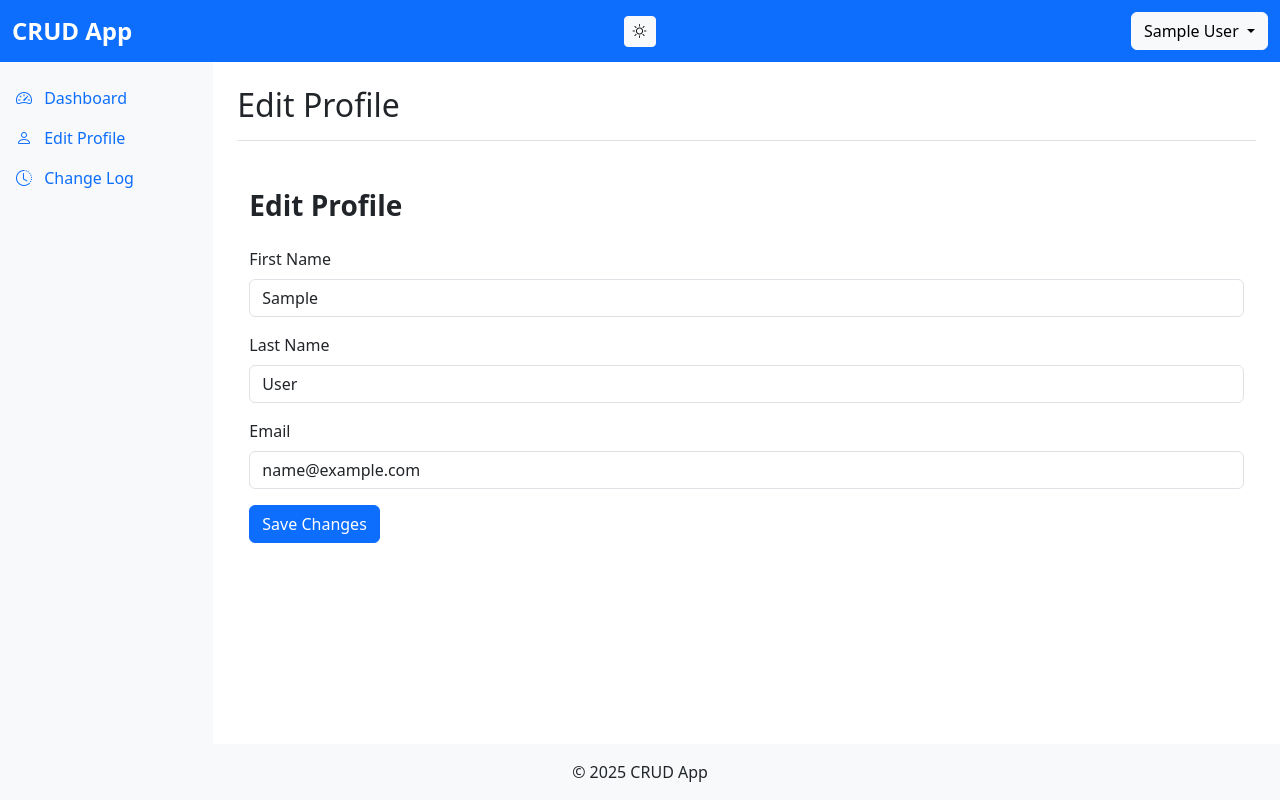
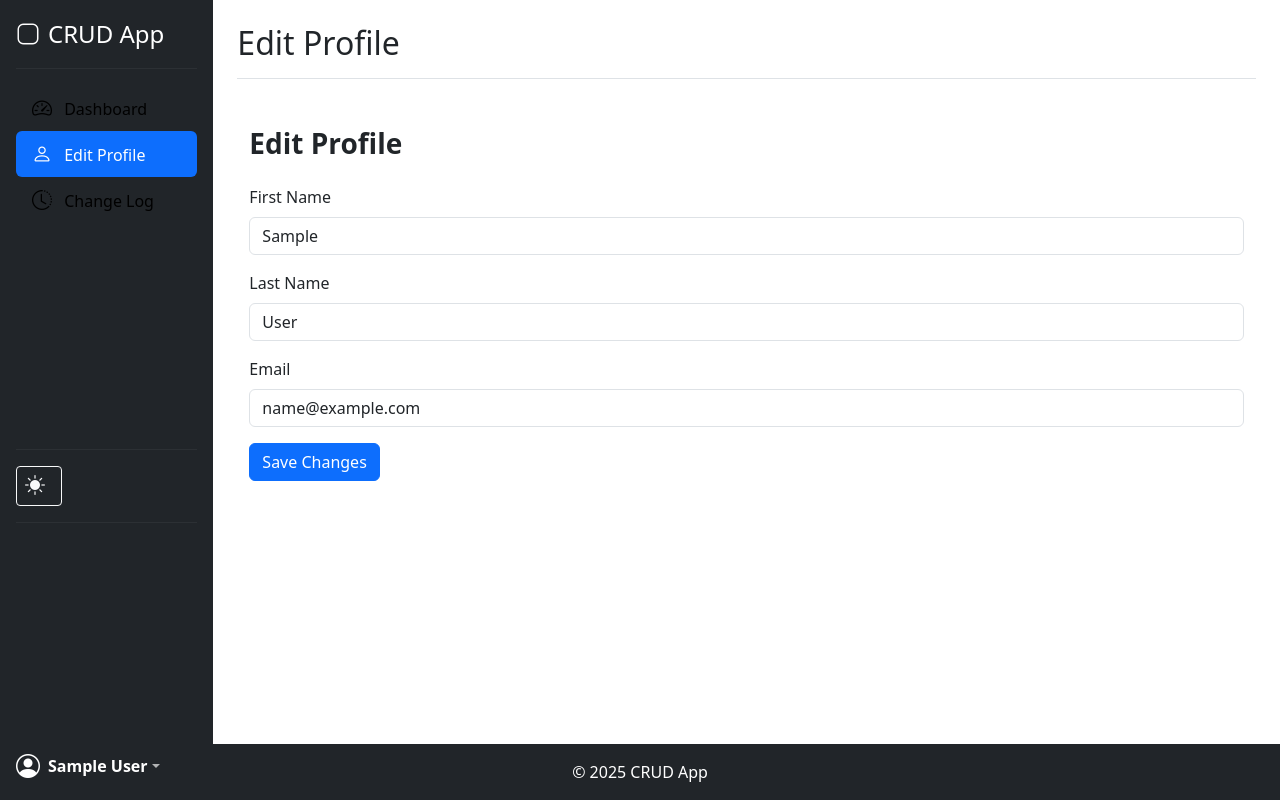
Before and after one commit to paulo1403/crud-django, a Django app: page /edit-profile/ in a window 1280 px wide. Run offline with Django 4.2, Linux system fonts and the light colour scheme; the visitor is signed in with stand-in values (Sample User, id 1).

Commit message:
Refactor theme handling: delegate theme toggle functionality to sidebar.js, update theme loading logic, and enhance sidebar styles for better user experience

```diff
--- /dev/null
+++ b/crud_app/static/sidebar.js
@@ -0,0 +1,36 @@
+document.addEventListener("DOMContentLoaded", function () {
+  // Eliminada la lógica de sidebar desplegable para simplificar
+
+  // Theme toggle functionality
+  const themeToggleBtn = document.getElementById("themeToggleBtn");
+  const htmlElement = document.documentElement;
+  const themeIconLight = document.querySelector(".theme-icon-light");
+  const themeIconDark = document.querySelector(".theme-icon-dark");
+
+  // Check saved theme
+  const savedTheme = localStorage.getItem("theme") || "light";
+  htmlElement.setAttribute("data-bs-theme", savedTheme);
+
+  // Update icons based on current theme
+  if (savedTheme === "dark") {
+    themeIconLight.classList.add("d-none");
+    themeIconDark.classList.remove("d-none");
+  } else {
+    themeIconLight.classList.remove("d-none");
+    themeIconDark.classList.add("d-none");
+  }
+
+  if (themeToggleBtn) {
+    themeToggleBtn.addEventListener("click", function () {
+      const currentTheme = htmlElement.getAttribute("data-bs-theme");
+      const newTheme = currentTheme === "dark" ? "light" : "dark";
+
+      htmlElement.setAttribute("data-bs-theme", newTheme);
+      localStorage.setItem("theme", newTheme);
+
+      // Toggle visibility of theme icons
+      themeIconLight.classList.toggle("d-none");
+      themeIconDark.classList.toggle("d-none");
+    });
+  }
+});
--- a/crud_app/static/theme.js
+++ b/crud_app/static/theme.js
@@ -1,19 +1,17 @@
+// This script is maintained for backward compatibility
+// and now delegates theme handling to sidebar.js
 function toggleTheme() {
+  const themeToggleBtn = document.getElementById("themeToggleBtn");
+  if (themeToggleBtn) {
+    // Trigger click on the new theme toggle button
+    themeToggleBtn.click();
+  } else {
+    // Fallback for pages that might not have the new button
     const htmlElement = document.documentElement;
     const currentTheme = htmlElement.getAttribute("data-bs-theme");
     const newTheme = currentTheme === "dark" ? "light" : "dark";
-
     htmlElement.setAttribute("data-bs-theme", newTheme);
     localStorage.setItem("theme", newTheme);
-
-  // Update the theme icon
-  const themeIcon = document.getElementById("theme-icon");
-  if (newTheme === "dark") {
-    themeIcon.classList.remove("bi-sun");
-    themeIcon.classList.add("bi-moon");
-  } else {
-    themeIcon.classList.remove("bi-moon");
-    themeIcon.classList.add("bi-sun");
   }
 }
 
@@ -21,10 +19,12 @@
   const savedTheme = localStorage.getItem("theme") || "light";
   const htmlElement = document.documentElement;
 
+  // Just set the theme, don't try to find the old icon
   htmlElement.setAttribute("data-bs-theme", savedTheme);
 
-  // Set the correct icon on page load
+  // Legacy icon handling (if it exists)
   const themeIcon = document.getElementById("theme-icon");
+  if (themeIcon) {
     if (savedTheme === "dark") {
       themeIcon.classList.remove("bi-sun");
       themeIcon.classList.add("bi-moon");
@@ -33,5 +33,7 @@
       themeIcon.classList.add("bi-sun");
     }
   }
+}
 
+// Load theme on page load
 window.addEventListener("DOMContentLoaded", loadTheme);
--- a/crud_app/templates/base.html
+++ b/crud_app/templates/base.html
@@ -5,63 +5,104 @@
     <meta name="viewport" content="width=device-width, initial-scale=1.0" />
     <title>CRUD App</title>
     <!-- Bootstrap CSS -->
-    <link
-      href="https://cdn.jsdelivr.net/npm/bootstrap@5.3.0-alpha3/dist/css/bootstrap.min.css"
-      rel="stylesheet"
-    />
+    <link href="https://cdn.jsdelivr.net/npm/bootstrap@5.3.0-alpha3/dist/css/bootstrap.min.css"
+          rel="stylesheet" />
     <!-- Bootstrap Icons -->
-    <link
-      href="https://cdn.jsdelivr.net/npm/bootstrap-icons/font/bootstrap-icons.css"
-      rel="stylesheet"
-    />
+    <link href="https://cdn.jsdelivr.net/npm/bootstrap-icons/font/bootstrap-icons.css"
+          rel="stylesheet" />
+    <style>
+      .sidebar .nav-link {
+        color: rgba(255, 255, 255, .65);
+      }
+
+      .sidebar .nav-link.active {
+        color: #fff;
+      }
+
+      .sidebar .nav-link:hover {
+        color: #fff;
+      }
+
+      .sidebar hr {
+        color: rgba(255, 255, 255, .2);
+      }
+
+      .sidebar .fs-4,
+      .sidebar strong {
+        color: #fff;
+      }
+
+      .sidebar .dropdown-toggle {
+        color: rgba(255, 255, 255, .65);
+      }
+
+      .sidebar .dropdown-toggle:hover {
+        color: #fff;
+      }
+
+      /* Collapsed sidebar styles */
+      .sidebar.collapsed {
+        width: 4.5rem !important;
+        min-width: 4.5rem !important;
+      }
+
+      /* Expanded content when sidebar is collapsed */
+      #content.expanded {
+        margin-left: 4.5rem !important;
+      }
+
+      /* Transition for smooth collapse/expand */
+      .sidebar, #content, .sidebar-text {
+        transition: all 0.3s ease;
+      }
+
+      /* Icons in the sidebar */
+      .sidebar i {
+        font-size: 1.25rem;
+        width: 1.5rem;
+        text-align: center;
+        margin-right: 0.5rem;
+      }
+
+      /* Fixed sidebar position */
+      .sidebar {
+        position: fixed;
+        height: 100%;
+        z-index: 100;
+      }
+
+      /* Sidebar button position */
+      #sidebarCollapseBtn {
+        position: fixed;
+        z-index: 1000;
+        left: 10px;
+        top: 10px;
+      }
+
+      /* Content padding for fixed sidebar */
+      @media (min-width: 768px) {
+        #content {
+          margin-left: 25%;
+        }
+      }
+
+      @media (min-width: 992px) {
+        #content {
+          margin-left: 16.666667%;
+        }
+      }
+    </style>
   </head>
   <body class="d-flex flex-column min-vh-100">
-    <header class="navbar navbar-expand-lg navbar-dark bg-primary">
-      <div class="container-fluid">
-        <a class="navbar-brand fw-bold fs-4" href="/">CRUD App</a>
-        <button
-          class="btn btn-light btn-sm"
-          onclick="toggleTheme()"
-          id="theme-toggle"
-        >
-          <i class="bi bi-sun" id="theme-icon"></i>
-        </button>
-        <div class="navbar-end">
-          {% if user.is_authenticated %}
-          <div class="dropdown">
-            <button
-              class="btn btn-light dropdown-toggle"
-              type="button"
-              id="userDropdown"
-              data-bs-toggle="dropdown"
-              aria-expanded="false"
-            >
-              {{ user.get_full_name|default:user.username }}
-            </button>
-            <ul
-              class="dropdown-menu dropdown-menu-end"
-              aria-labelledby="userDropdown"
-            >
-              <li>
-                <a class="dropdown-item" href="/edit-profile/">Edit Profile</a>
-              </li>
-              <li><a class="dropdown-item" href="/logout/">Logout</a></li>
-            </ul>
-          </div>
-          {% else %}
-          <a href="/login/" class="btn btn-light">Login</a>
-          {% endif %}
-        </div>
-      </div>
-    </header>
-    <div class="flex-grow-1 d-flex" style="min-height: calc(100vh - 132px)">
+    <div class="flex-grow-1 d-flex">
       {% block content %}{% endblock %}
     </div>
-    <footer class="bg-light text-center py-3">
-      <p class="mb-0">&copy; 2025 CRUD App</p>
+    <footer class="bg-dark text-white text-center py-3">
+      <p class="mb-0">© 2025 CRUD App</p>
     </footer>
     <!-- Bootstrap JS -->
     <script src="https://cdn.jsdelivr.net/npm/bootstrap@5.3.0-alpha3/dist/js/bootstrap.bundle.min.js"></script>
     <script src="/static/theme.js"></script>
+    <script src="/static/sidebar.js"></script>
   </body>
 </html>
--- a/crud_app/templates/dashboard_base.html
+++ b/crud_app/templates/dashboard_base.html
@@ -1,52 +1,90 @@
-{% extends 'base.html' %} {% block content %}
+{% extends 'base.html' %}
+{% block content %}
   <div class="container-fluid p-0 d-flex flex-grow-1 w-100">
     <div class="row g-0 flex-grow-1 w-100">
       <!-- Sidebar -->
-    <div class="col-md-3 col-lg-2 bg-light d-flex flex-column">
-      <div class="sticky-top flex-grow-1">
-        <ul class="nav flex-column py-3">
+      <div class="sidebar col-md-3 col-lg-2 bg-dark d-flex flex-column offcanvas-md offcanvas-start"
+           tabindex="-1"
+           id="sidebar"
+           aria-labelledby="sidebarLabel">
+        <div class="offcanvas-header d-md-none">
+          <h5 class="offcanvas-title text-white" id="sidebarLabel">CRUD App</h5>
+          <button type="button"
+                  class="btn-close btn-close-white"
+                  data-bs-dismiss="offcanvas"
+                  data-bs-target="#sidebar"
+                  aria-label="Close"></button>
+        </div>
+        <div class="offcanvas-body p-3 d-flex flex-column h-100">
+          <a href="/"
+             class="d-flex align-items-center mb-3 mb-md-0 me-md-auto text-decoration-none">
+            <i class="bi bi-app me-2 fs-4"></i>
+            <span class="fs-4 sidebar-text">CRUD App</span>
+          </a>
+          <hr>
+          <ul class="nav nav-pills flex-column mb-auto">
             <li class="nav-item">
-            <a
-              class="nav-link {% if request.path == '/' %}active{% endif %}"
-              href="/"
-            >
+              <a href="/"
+                 class="nav-link {% if request.path == '/' %}active{% else %}link-body-emphasis{% endif %}">
                 <i class="bi bi-speedometer2 me-2"></i>
-              Dashboard
+                <span class="sidebar-text">Dashboard</span>
               </a>
             </li>
             <li class="nav-item">
-            <a
-              class="nav-link {% if request.path == '/edit-profile/' %}active{% endif %}"
-              href="/edit-profile/"
-            >
+              <a href="/edit-profile/"
+                 class="nav-link {% if request.path == '/edit-profile/' %}active{% else %}link-body-emphasis{% endif %}">
                 <i class="bi bi-person me-2"></i>
-              Edit Profile
+                <span class="sidebar-text">Edit Profile</span>
               </a>
             </li>
             {% if user.is_staff %}
               <li class="nav-item">
-            <a
-              class="nav-link {% if request.path == '/change-log/' %}active{% endif %}"
-              href="/change-log/"
-            >
+                <a href="/change-log/"
+                   class="nav-link {% if request.path == '/change-log/' %}active{% else %}link-body-emphasis{% endif %}">
                   <i class="bi bi-clock-history me-2"></i>
-              Change Log
+                  <span class="sidebar-text">Change Log</span>
                 </a>
               </li>
             {% endif %}
           </ul>
+          <hr>
+          <div class="d-flex justify-content-between align-items-center">
+            <button id="themeToggleBtn" class="btn btn-outline-light btn-sm">
+              <i class="bi bi-sun-fill theme-icon-light"></i>
+              <i class="bi bi-moon-fill theme-icon-dark d-none"></i>
+            </button>
+          </div>
+          <hr>
+          <div class="dropdown mt-auto">
+            <a href="#"
+               class="d-flex align-items-center text-decoration-none dropdown-toggle"
+               data-bs-toggle="dropdown"
+               aria-expanded="false">
+              <i class="bi bi-person-circle fs-4 me-2"></i>
+              <strong class="sidebar-text">{{ user.get_full_name|default:user.username }}</strong>
+            </a>
+            <ul class="dropdown-menu text-small shadow">
+              <li>
+                <a class="dropdown-item" href="/edit-profile/">Profile</a>
+              </li>
+              <li>
+                <hr class="dropdown-divider">
+              </li>
+              <li>
+                <a class="dropdown-item" href="/logout/">Sign out</a>
+              </li>
+            </ul>
           </div>
         </div>
-
+      </div>
       <!-- Content -->
-    <div class="col-md-9 col-lg-10 d-flex flex-column">
+      <div class="col-md-9 col-lg-10 d-flex flex-column ms-auto" id="content">
         <div class="container p-4 flex-grow-1">
-        <div
-          class="d-flex justify-content-between flex-wrap flex-md-nowrap align-items-center pb-2 mb-3 border-bottom"
-        >
-          <h1 class="h2">{% block page_title %}Dashboard{% endblock %}</h1>
+          <div class="d-flex justify-content-between flex-wrap flex-md-nowrap align-items-center pb-2 mb-3 border-bottom">
+            <h1 class="h2">
+              {% block page_title %}Dashboard{% endblock %}
+            </h1>
           </div>
-
           {% block dashboard_content %}{% endblock %}
         </div>
       </div>
```
Also changed, not shown: crud_app/templates/edit_profile.html (+9 -13 lines). Lines whose indentation alone changed are shown as unchanged.
